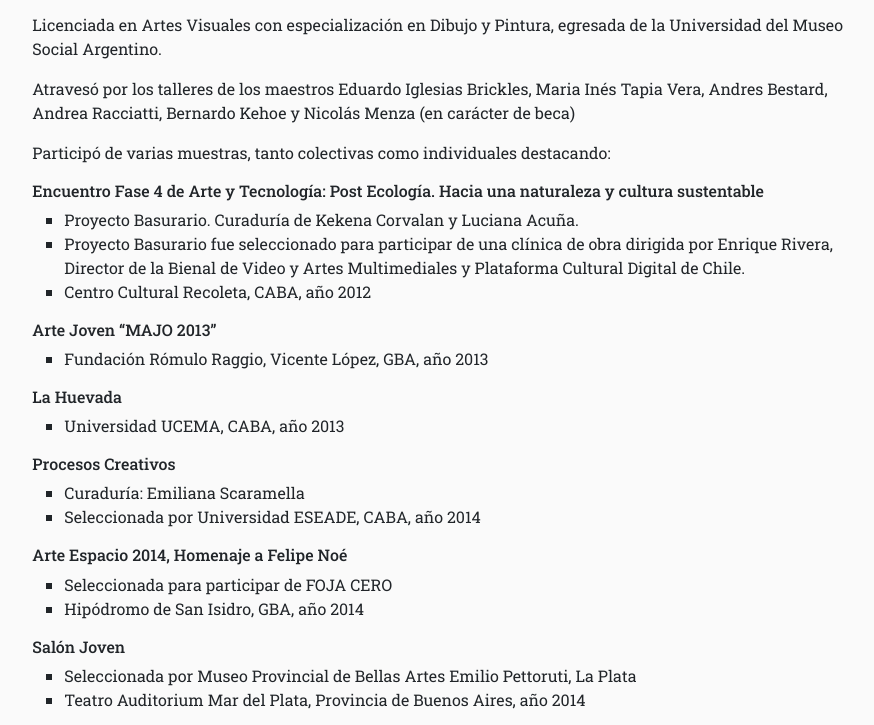
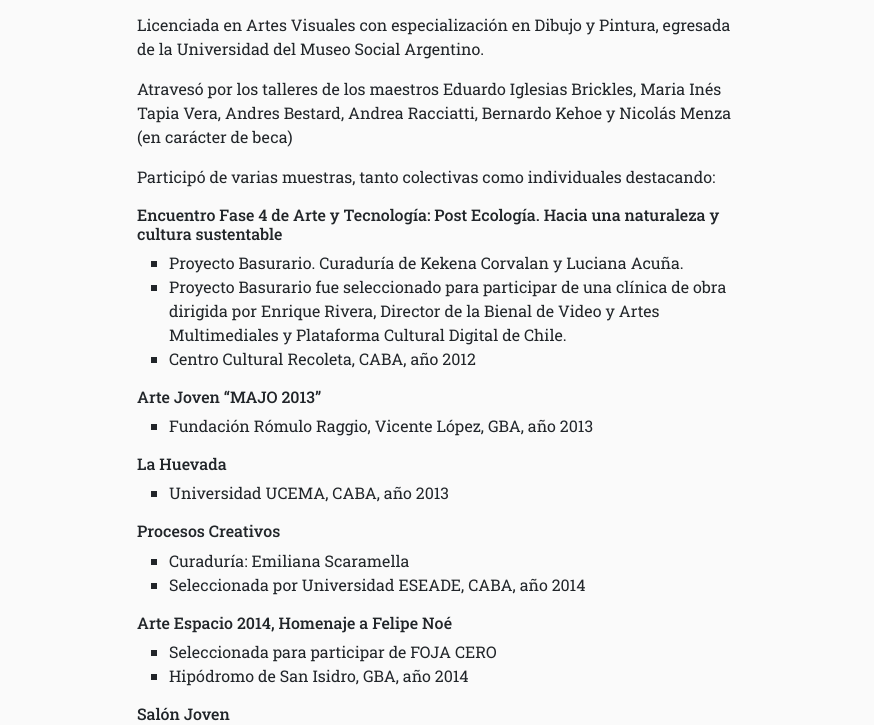
Before and after one commit to jmledesma88/c33155, a website: page pages/about.html in a window 1280 px wide. Shown: the part 642-1367 px from the top of the page, without its empty margins (201-1075 px from the left). Drawn offline with nearby package versions, Linux system fonts and the light colour scheme.

Commit message:
cambio espaciado de la columna central del about para pantallas grandes

```diff
--- a/pages/about.html
+++ b/pages/about.html
@@ -63,7 +63,7 @@
             <div class="row justify-content-center">
                 <div class="container m-1">
                     <div class="row justify-content-md-center">
-                        <article class="col-md-10 col-lg-8 text-justify about__content">
+                        <article class="col-md-10 col-lg-6 text-justify about__content">
                             <div data-aos="fade-up">
                                 <h1 class="display-5">Biografía</h1>
                                 <p>Nacida en San Isidro, partido de la Provincia de Buenos Aires,
```
